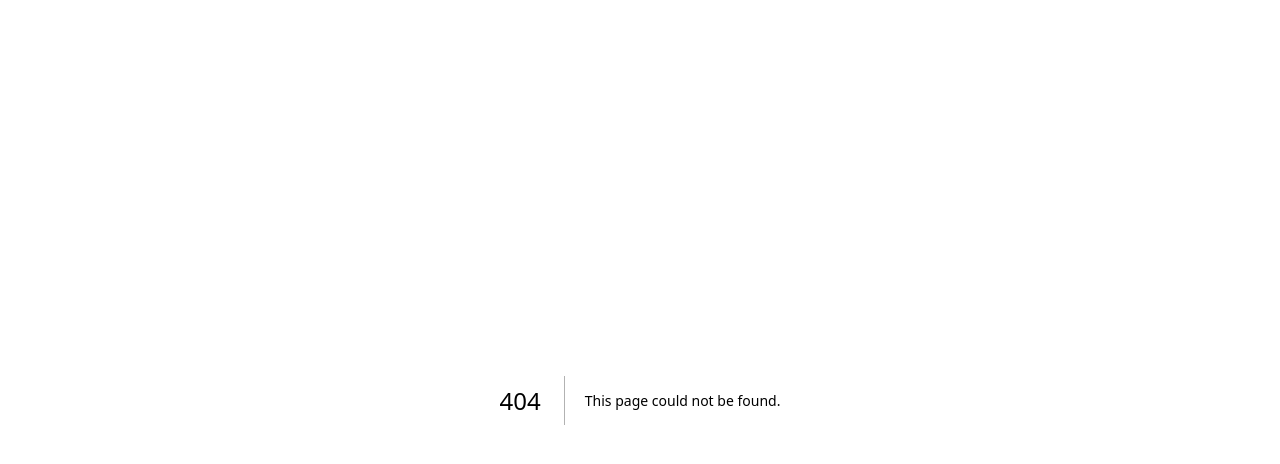
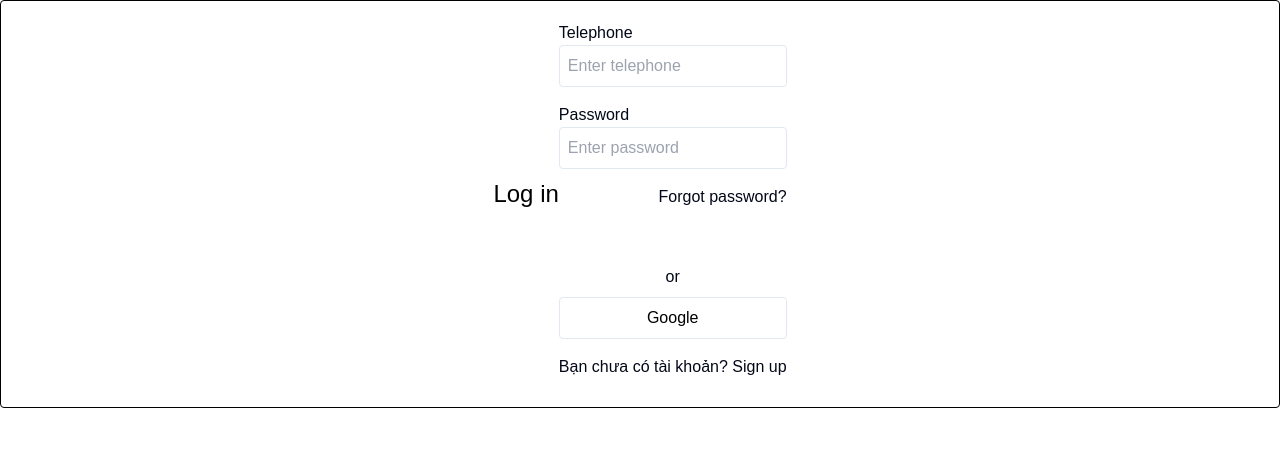
Before and after one commit to duckmahn/gym-management, a Next.js app in the folder user-app/: page /login in a window 1280 px wide. Before the commit this address had no page. Shown: the top 464 px of the page. Built offline with nearby package versions, Linux system fonts and the light colour scheme.

Commit message:
sua login

```diff
--- /dev/null
+++ b/user-app/src/app/login/page.tsx
@@ -0,0 +1,49 @@
+import "./userLogin.css";
+
+export default function Home1() {
+  return (
+    <div className="w-screen h-screen">
+      <div className="flex justify-center items-center bg-white p-5 border border-black rounded">
+        <div className="text-2xl text-black text-center mb-5">Log in</div>
+        <div className="content">
+          <form>
+            <label>Telephone</label>
+            <br />
+            <input
+              type="tel"
+              placeholder="Enter telephone"
+              className="w-full p-2 border border-brown-700 rounded mb-4"
+            />
+            <br />
+            <label>Password</label>
+            <br />
+            <input
+              type="password"
+              placeholder="Enter password"
+              className="w-full p-2 border border-brown-700 rounded mb-4"
+            />
+            <br />
+          </form>
+          <div className="other text-right">
+            <a href="..." className="text-brown-700">
+              Forgot password?
+            </a>
+          </div>
+          <button className="w-full bg-brown-700 p-2 rounded text-white text-center mb-2">
+            Login
+          </button>
+          <p className="text-center my-2">or</p>
+          <button className="w-full bg-white p-2 border border-brown-700 rounded text-black text-center mb-2">
+            Google
+          </button>
+          <p className="text-center my-2">
+            Bạn chưa có tài khoản?{" "}
+            <a href="..." className="text-brown-700">
+              Sign up
+            </a>
+          </p>
+        </div>
+      </div>
+    </div>
+  );
+}
--- a/user-app/src/app/userLogin.tsx
+++ /dev/null
@@ -1,24 +0,0 @@
-import "./userLogin.css";
-
-export default function Home1() {
-    return (
-        <div className="userLogin">
-            <div className="tiltle">Log in</div>
-            <div className="content">
-                <form>
-                    <label>Telephone</label><br/>
-                    <input type="tel" placeholder="Enter telephone"/><br/>
-                    <label>Password</label><br/>
-                    <input type="password" placeholder="Enter password"/><br/>
-                </form>
-                <div className="other">
-                    <a href="...">Forgot password?</a>
-                </div>
-                <button className="login">Login</button><br/>
-                <p className="or">or</p><br/>
-                <button className="google">Google</button>
-                <p className="suggest">Bạn chưa có tài khoản? <a href="...">Sign up</a></p>
-            </div>
-        </div>
-    );
-}
```
Also changed, not shown: user-app/src/app/login/userLogin.css (renamed from user-app/src/app/userLogin.css), user-app/src/app/signup/page.tsx (renamed from user-app/src/app/signUp.tsx), user-app/src/app/signup/signUp.css (renamed from user-app/src/app/signUp.css), 1 other file (tests, documents, lock files or other folders).
